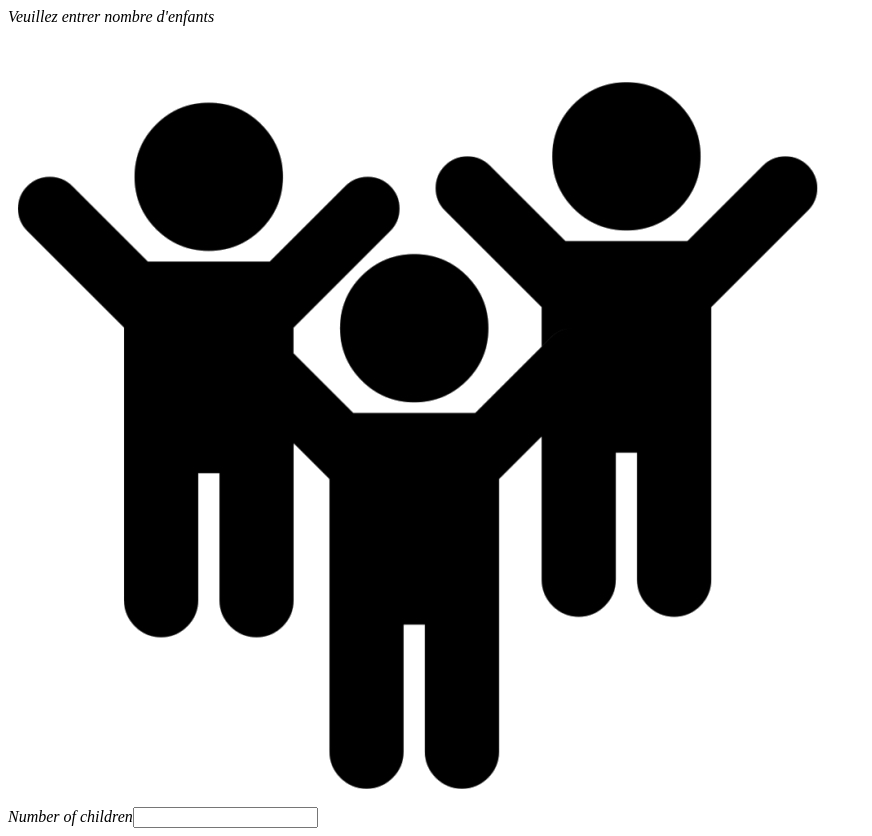
After one commit to laheravilla/App-Medical-Diagnosis, a Symfony app: template app-medical-diagnosis/templates/number_of_children.html.twig in a window 1280 px wide. The commit adds this page. Shown: the whole page, without its empty margins (0-872 px from the left). Run offline with Twig, Linux system fonts and the light colour scheme; the template is opened without the code that fills it, so the values that code supplies are empty; form fields are guessed from the names that the template uses; some libraries are stand-ins or nearby versions.

Commit message:
Form number of children created

```diff
--- a/app-medical-diagnosis/assets/css/app.scss
+++ b/app-medical-diagnosis/assets/css/app.scss
@@ -1,7 +1,6 @@
 @import "~bootstrap";
 @import "~font-awesome/scss/font-awesome";
 @import "variables";
-
 
 @import "components/footer_rgpd";
 @import "components/footer_icons";
@@ -10,3 +9,4 @@
 @import "components/age";
 @import "components/gender";
 @import "components/social_status";
+@import "components/number_of_children";
--- a/app-medical-diagnosis/templates/index.html.twig
+++ b/app-medical-diagnosis/templates/index.html.twig
@@ -11,7 +11,8 @@
 {#            {{ include('firstname_lastname_fields.html.twig') }}#}
 {#            {{ include('age_range.html.twig') }}#}
 {#            {{ include('gender.html.twig') }}#}
-            {{ include('social_status.html.twig') }}
+{#            {{ include('social_status.html.twig') }}#}
+            {{ include('number_of_children.html.twig') }}
             <button type="submit">Submit</button>
             {{ form_row(form._token) }}
             {{ form_end(form, {'render_rest': false}) }}
--- /dev/null
+++ b/app-medical-diagnosis/templates/number_of_children.html.twig
@@ -0,0 +1,8 @@
+
+{{ include('_question.html.twig', { question: 'Veuillez entrer nombre d\'enfants' }) }}
+<div class="user-icon d-flex justify-content-center pb-3">
+    <img src="{{ asset('build/images/children.20107038.png') }}" alt="">
+</div>
+<div class="input-social-status">
+    {{ form_row(form.numberOfChildren, {'attr': {'class':'d-flex flex-row justify-content-center'}}) }}
+</div>
```
Also changed, not shown: app-medical-diagnosis/assets/css/components/_number_of_children.scss (added, +8 -0 lines), app-medical-diagnosis/src/Entity/User.php (+7 -6 lines), app-medical-diagnosis/src/Form/UserType.php (+9 -1 lines), app-medical-diagnosis/assets/images/children.png (added).
